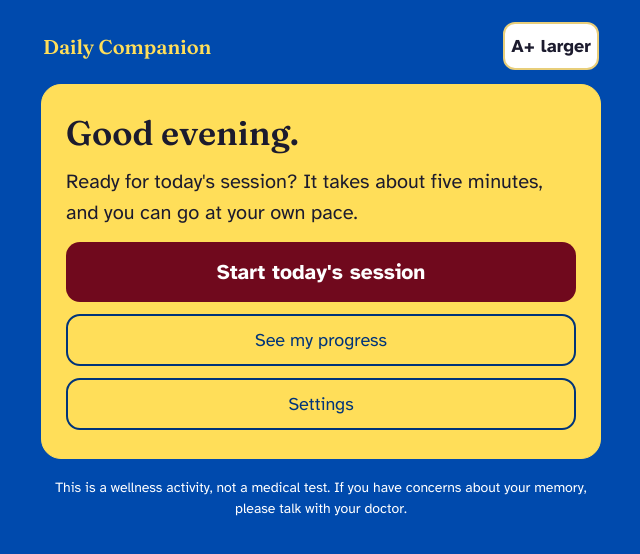
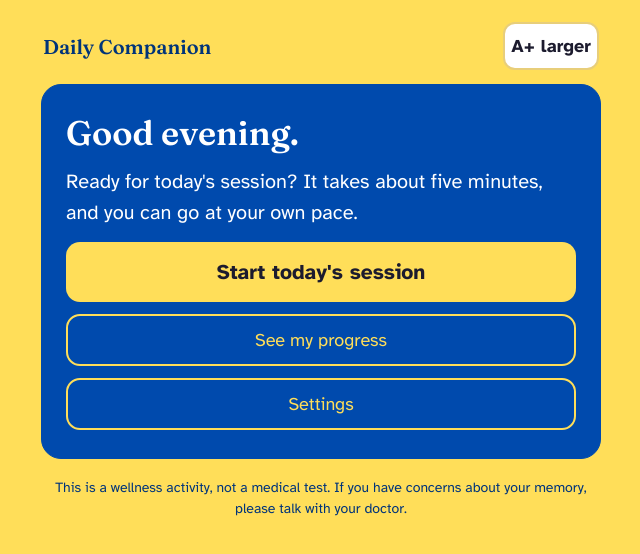
Before and after one commit to Namoos99/cognitive-companion, a React (Vite) app: page / in a window 1280 px wide. Shown: the top 554 px of the page, without its empty margins (319-959 px from the left). Built offline with nearby package versions, Linux system fonts and the light colour scheme.

Commit message:
Yellow page with blue welcome card, yellow buttons, burgundy step indicator

```diff
--- a/src/App.jsx
+++ b/src/App.jsx
@@ -245,7 +245,7 @@ export default function App() {
             fontFamily: "'Fraunces', Georgia, serif",
             fontSize: S.fs(20),
             fontWeight: 600,
-            color: C.yellow,
+            color: C.tealDark,
           }}
         >
           Daily Companion
@@ -290,21 +290,20 @@ export default function App() {
                   borderRadius: "4px",
                   // White track on the yellow page; the current step is
                   // burgundy so position stays obvious at a glance.
-                  // On the blue page: yellow marks the current step,
-                  // solid white marks completed, translucent white is
-                  // still to come.
+                  // All burgundy: solid marks the current step, and
+                  // lighter tints show what's done and what's ahead.
                   background:
                     i === stepIndex
-                      ? C.yellow
+                      ? C.terracotta
                       : i < stepIndex
-                      ? "#FFFFFF"
-                      : "rgba(255, 255, 255, 0.4)",
+                      ? "rgba(112, 9, 29, 0.55)"
+                      : "rgba(112, 9, 29, 0.18)",
                 }}
               />
               <span
                 style={{
                   fontSize: S.fs(13),
-                  color: i === stepIndex ? C.yellow : C.onSand,
+                  color: i === stepIndex ? C.terracotta : C.tealDark,
                   fontWeight: i === stepIndex ? 700 : 400,
                 }}
               >
--- a/src/index.css
+++ b/src/index.css
@@ -11,7 +11,7 @@ body,
 }
 
 body {
-  background: #004AAD;
+  background: #FFDE59;
   -webkit-font-smoothing: antialiased;
 }
 
--- a/src/screens.jsx
+++ b/src/screens.jsx
@@ -20,22 +20,24 @@ const SLEEP = [
 ];
 
 export function Welcome({ S, greeting, doneToday, onStart, onProgress, onSettings }) {
-  // The welcome screen is the branded hero: yellow card on the blue
-  // page, with the burgundy primary button as the single strong accent.
+  // The welcome screen is the branded hero: blue card on the yellow
+  // page, white text, yellow buttons (solid = primary, outlined = the
+  // two secondary actions, so hierarchy survives the single colour).
   // Task screens stay on the near-white card, because that's where the
   // actual reading happens.
-  // Contrast here: ink on yellow 12.7:1, white on burgundy 11.7:1.
+  // Contrast here: white on blue 8.1:1, yellow on blue 6.1:1,
+  // ink on the yellow button 12.7:1.
   const card = {
     ...S.card,
-    background: C.yellow,
-    border: `1px solid ${C.yellow}`,
+    background: C.teal,
+    border: `1px solid ${C.teal}`,
   };
-  const heading = { ...S.h1, color: C.forest };
-  const body = { ...S.body, color: C.forest };
+  const heading = { ...S.h1, color: "#FFFFFF" };
+  const body = { ...S.body, color: "#FFFFFF" };
   const ghost = {
     ...S.quietButton,
-    color: C.tealDark,
-    border: `2px solid ${C.tealDark}`,
+    color: C.yellow,
+    border: `2px solid ${C.yellow}`,
   };
 
   return (
@@ -46,7 +48,7 @@ export function Welcome({ S, greeting, doneToday, onStart, onProgress, onSetting
           ? "You've already completed today's session — wonderful. You're welcome to do another round, or look back at your progress."
           : "Ready for today's session? It takes about five minutes, and you can go at your own pace."}
       </p>
-      <button style={S.bigButton(C.terracotta, "#FFFFFF")} onClick={onStart}>
+      <button style={S.bigButton(C.yellow, C.forest)} onClick={onStart}>
         {doneToday ? "Do another session" : "Start today's session"}
       </button>
       <button style={ghost} onClick={onProgress}>
--- a/src/theme.js
+++ b/src/theme.js
@@ -6,10 +6,9 @@ export const C = {
   // Brand palette from the Daily Companion logo:
   //   blue #004AAD, yellow #FFDE59, burgundy #70091D
   //
-  // Structure: BLUE is the page (a receding colour, easy on the eye at
-  // full-screen size), NEAR-WHITE cards carry all the reading, YELLOW
-  // is the welcome hero, BURGUNDY is the accent that marks "this one".
-  // Text never sits on a saturated field it has to be read off of.
+  // Structure: YELLOW is the page, the BLUE card is the welcome hero
+  // (white text, yellow buttons), NEAR-WHITE cards carry all the
+  // reading on task screens, and BURGUNDY marks progress and accents.
   //
   // Measured contrast — ink on card ~15:1, blue on card 7.9:1,
   // burgundy on card 11.7:1, white on blue page 8.1:1, yellow on blue
@@ -22,11 +21,11 @@ export const C = {
   tealDark: "#00347A",   // deeper blue
   terracotta: "#70091D", // brand burgundy: accents, today, focus rings
   sage: "#9BB4E0",       // soft blue: secondary borders on cards
-  sand: "#004AAD",       // page background (brand blue)
+  sand: "#FFDE59",       // page background (brand yellow)
   card: "#FFFDF7",       // card surface: near-white for readable text
   line: "#E8CE7A",       // warm gold: borders and dividers
   yellow: "#FFDE59",     // brand yellow: welcome hero, current step
-  onSand: "#FFFFFF",     // text that sits directly on the blue page
+  onSand: "#00347A",     // text that sits directly on the yellow page
 };
 
 // All type sizes route through a user-controlled scale (the A+ toggle).
```
